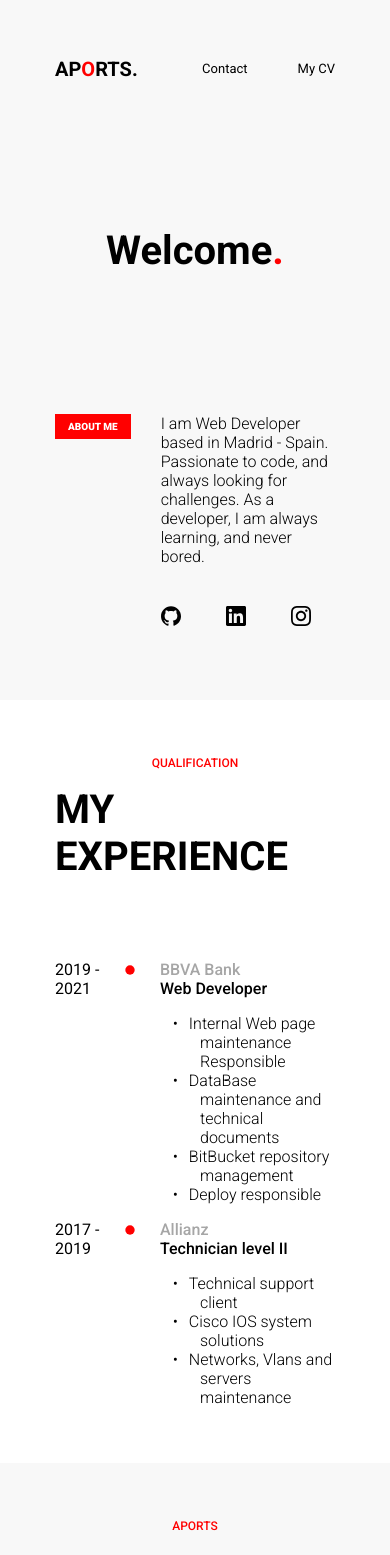
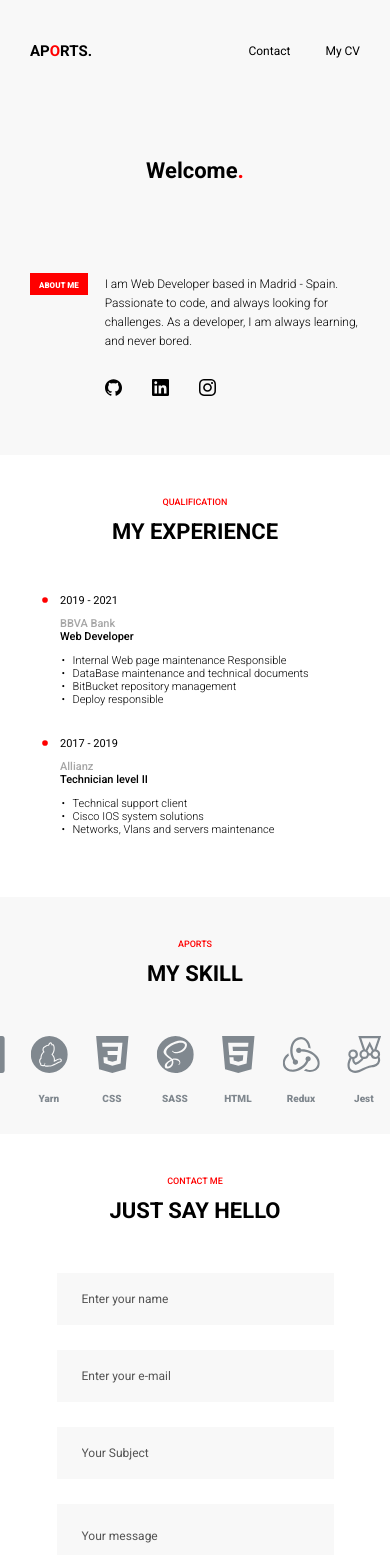
Before and after one commit to SantGT5/NewPortfolio, a React app: page /portfolio in a window 390 px wide. Shown: the top 1555 px of the page. Built offline with nearby package versions, Linux system fonts and the light colour scheme.

Commit message:
Sass style

```diff
--- a/src/components/global/ContactMe.tsx
+++ b/src/components/global/ContactMe.tsx
@@ -144,7 +144,7 @@ export const ContactMe = () => {
             placeholder="Your Subject"
           />
           <textarea
-            rows={25}
+            rows={20}
             required={true}
             name="message"
             value={status.message}
--- a/src/components/global/MyExperience.tsx
+++ b/src/components/global/MyExperience.tsx
@@ -31,8 +31,9 @@ export const MyExperience = () => {
       <h1 className="title">MY EXPERIENCE</h1>
       {objExpe.map((elem, i) => {
         return (
-          <div key={i} className="flex">
+          <div key={i} className="flex-experience">
             <div className="flex">
+            <BsDot className="icon-dot-response" />
               <span className="date">{elem.date}</span>
               <BsDot className="icon-dot" />
             </div>
--- a/src/components/global/Skills.tsx
+++ b/src/components/global/Skills.tsx
@@ -42,7 +42,7 @@ export const Skills = () => {
       <h4 className="sub-title">APORTS</h4>
       <h1 className="title">MY SKILL</h1>
       <div className="flex">
-        <Marquee speed={55} gradientColor={[248, 248, 248]}>
+        <Marquee speed={55} gradientColor={[248, 248, 248]} gradient={false}>
           {icons.map((Icons, i) => {
             return (
               <div key={i} className="icons-container">
--- a/src/styles.sass
+++ b/src/styles.sass
@@ -39,6 +39,10 @@ $placeholder-color: #545454
                 font-size: 15px
                 @media screen and (max-width: 637px)
                     font-size: 12px
+                    @media screen and (max-width: 586px)
+                        font-size: 10px
+                        @media screen and (max-width: 390px)
+                            font-size: 9px
 
 @mixin title()
     color: $black-color
@@ -55,8 +59,15 @@ $placeholder-color: #545454
                 @media screen and (max-width: 637px)
                     font-size: 40px
                     margin: 0px 0px 80px 0px
-
-@mixin name()
+                    @media screen and (max-width: 586px)
+                        font-size: 30px
+                        margin: 0px 0px 60px 0px
+                        @media screen and (max-width: 487px)
+                            font-size: 25px
+                            margin: 0px 0px 60px 0px
+                            @media screen and (max-width: 390px)
+                                font-size: 22px
+                                margin: 0px 0px 50px 0px
 
 // *** Global Page Style && ClassName ***
 
@@ -92,6 +103,10 @@ button
             padding: 50px 65px
             @media screen and (max-width: 637px)
                 padding: 40px 55px
+                @media screen and (max-width: 586px)
+                    padding: 30px 40px
+                    @media screen and (max-width: 507px)
+                        padding: 30px 30px
 
 .center
     @include center-grid()
@@ -219,6 +234,10 @@ button
                     font-size: 25px
                     @media screen and (max-width: 637px)
                         font-size: 20px
+                        @media screen and (max-width: 586px)
+                            font-size: 17px
+                            @media screen and (max-width: 487px)
+                                font-size: 15px
 
 .flex-end
     justify-content: end
@@ -231,6 +250,10 @@ button
                 margin: 0px 70px 0px 0px
                 @media screen and (max-width: 637px)
                     margin: 0px 50px 0px 0px
+                    @media screen and (max-width: 586px)
+                        margin: 0px 40px 0px 0px
+                        @media screen and (max-width: 487px)
+                            margin: 0px 35px 0px 0px
     a,
     span
         font-size: 24px
@@ -245,6 +268,8 @@ button
                     font-size: 16px
                     @media screen and (max-width: 637px)
                         font-size: 13px
+                        @media screen and (max-width: 586px)
+                            font-size: 12px
 
 // *** Welcome title ***
 
@@ -263,6 +288,16 @@ button
                 @media screen and (max-width: 637px)
                     font-size: 40px
                     margin: 50px 0px 140px 0px
+                    @media screen and (max-width: 586px)
+                        font-size: 30px
+                        margin: 40px 0px 120px 0px
+                        @media screen and (max-width: 487px)
+                            font-size: 25px
+                            margin: 35px 0px 110px 0px
+                            @media screen and (max-width: 419px)
+                                margin: 25px 0px 90px 0px
+                                @media screen and (max-width: 390px)
+                                    font-size: 22px
 
 // *** About Me ***
 
@@ -290,6 +325,15 @@ button
                     @media screen and (max-width: 637px)
                         margin: 7px 13px 7px 13px
                         font-size: 10px
+                        @media screen and (max-width: 586px)
+                            margin: 5px 11px 5px 11px
+                            font-size: 9px
+                            @media screen and (max-width: 487px)
+                                font-size: 9px
+                                margin: 5px 10px 5px 10px
+                                @media screen and (max-width: 390px)
+                                    font-size: 8px
+                                    margin: 5px 9px 5px 9px
 
 .about-text
     font-size: 36px
@@ -304,6 +348,12 @@ button
                     font-size: 20px
                     @media screen and (max-width: 637px)
                         font-size: 16px
+                        @media screen and (max-width: 586px)
+                            font-size: 15px
+                            @media screen and (max-width: 487px)
+                                font-size: 13px
+                                @media screen and (max-width: 390px)
+                                    font-size: 12px
 
 .about-text-container
     max-width: 60rem
@@ -316,6 +366,10 @@ button
                 margin: 0px 0px 0px 45px
                 @media screen and (max-width: 637px)
                     margin: 0px 0px 0px 30px
+                    @media screen and (max-width: 586px)
+                        margin: 0px 0px 0px 20px
+                        @media screen and (max-width: 487px)
+                            margin: 0px 0px 0px 17px
 
 // *** Icons Welcome ***
 
@@ -331,6 +385,8 @@ button
                 font-size: 23px
                 @media screen and (max-width: 637px)
                     font-size: 20px
+                    @media screen and (max-width: 586px)
+                        font-size: 17px
 
 .icon-linkedin
     font-size: 35px
@@ -344,107 +400,177 @@ button
                 font-size: 23px
                 @media screen and (max-width: 637px)
                     font-size: 20px
+                    @media screen and (max-width: 586px)
+                        font-size: 17px
+                        margin: 0px 40px 0px 40px
+                        @media screen and (max-width: 487px)
+                            margin: 0px 30px 0px 30px
 
 .icons-welcome
     margin: 40px 0px 50px 0px
     @media screen and (max-width: 950px)
         margin: 40px 0px 30px 0px
+        @media screen and (max-width: 586px)
+            margin: 35px 0px 30px 0px
+            @media screen and (max-width: 487px)
+                margin: 30px 0px 25px 0px
 
 // *** Qualification - MyExperience ***
 
 .date
     font-size: 36px
     font-weight: 400
-    @media screen and (max-width: 1379px)
+    @media screen and (max-width: 1414px)
         font-size: 30px
         @media screen and (max-width: 1379px)
             font-size: 25px
-            @media screen and (max-width: 950px)
-                font-size: 21px
-                @media screen and (max-width: 826px)
-                    font-size: 17px
-                    @media screen and (max-width: 712px)
-                        width: 50px
-                        @media screen and (max-width: 637px)
-                            font-size: 16px
-                            width: 45px
+            @media screen and (max-width: 1164px)
+                font-size: 24px
+                @media screen and (max-width: 1159px)
+                    font-size: 23.5px
+                @media screen and (max-width: 1035px)
+                    font-size: 21px
+                    @media screen and (max-width: 861px)
+                        font-size: 17px
+                        @media screen and (max-width: 747px)
+                            margin-bottom: 10px
+                            width: 100px
+                            @media screen and (max-width: 487px)
+                                font-size: 14px
+                                @media screen and (max-width: 390px)
+                                    font-size: 11px
+                        // @media screen and (max-width: 712px)
+                        //     width: 50px
+                        //     @media screen and (max-width: 637px)
+                        //         font-size: 16px
+                        //         width: 45px
+                        //         @media screen and (max-width: 586px)
+                        //             font-size: 14px
+                        //             width: 39px
+                        //             @media screen and (max-width: 504px)
+                        //                 margin-bottom: 10px
+                        //                 width: 100px
+
+.flex-experience
+    display: flex
+    @media screen and (max-width: 747px)
+        margin-bottom: 20px
+        flex-direction: column
+        flex-wrap: nowrap
+
+.icon-dot-response
+    font-size: 0px
+    color: $white-color
+    margin: 0px 0px 0px 0px
+    @media screen and (max-width: 747px)
+        font-size: 35px
+        color: $red-color
+        margin: -10px 0px 0px 0px
+        @media screen and (max-width: 390px)
+            font-size: 30px
+            margin: -9px 0px 0px 0px
 
 .icon-dot
     color: $red-color
     font-size: 100px
     margin: -30px 30px 0px 50px
-    @media screen and (max-width: 1379px)
+    @media screen and (max-width: 1414px)
         margin: -30px 20px 0px 20px
         @media screen and (max-width: 1379px)
             margin: -30px 10px 0px 10px
             @media screen and (max-width: 1156px)
                 margin: -25px 10px 0px 10px
                 font-size: 80px
-                @media screen and (max-width: 950px)
+                @media screen and (max-width: 1035px)
                     margin: -21px 10px 0px 10px
                     font-size: 65px
-                    @media screen and (max-width: 826px)
+                    @media screen and (max-width: 861px)
                         margin: -20px 10px 0px 10px
                         font-size: 60px
-                        @media screen and (max-width: 712px)
-                            margin: -18px 5px 0px 5px
-                            font-size: 55px
-                            @media screen and (max-width: 637px)
-                                margin: -15px 5px 0px 5px
-                                font-size: 50px
+                        @media screen and (max-width: 747px)
+                            font-size: 0px
+                        // @media screen and (max-width: 712px)
+                        //     margin: -18px 5px 0px 5px
+                        //     font-size: 55px
+                        //     @media screen and (max-width: 637px)
+                        //         margin: -15px 5px 0px 5px
+                        //         font-size: 50px
+                        //         @media screen and (max-width: 586px)
+                        //             margin: -13px 5px 0px 5px
+                        //             font-size: 45px
+                        //             @media screen and (max-width: 504px)
+                        //                 margin: -12px 0px 0px 0px
+                        //                 font-size: 40px
+                        //                 @media screen and (max-width: 586px)
+                        //                     font-size: 0px
+
+.expe-description
+    margin-left: 35px
+    @media screen and (max-width: 390px)
+        margin-left: 30px
 
 .expe-sub-title
     color: #A6A6A6
     font-size: 36px
     font-weight: 500
     margin: 0
-    @media screen and (max-width: 1379px)
+    @media screen and (max-width: 1414px)
         font-size: 30px
         @media screen and (max-width: 1156px)
             font-size: 25px
-            @media screen and (max-width: 950px)
+            @media screen and (max-width: 1035px)
                 font-size: 21px
-                @media screen and (max-width: 826px)
+                @media screen and (max-width: 861px)
                     font-size: 17px
-                    @media screen and (max-width: 637px)
-                        font-size: 16px
+                    @media screen and (max-width: 487px)
+                        font-size: 14px
+                        @media screen and (max-width: 390px)
+                            font-size: 11px
 
 .expe-title
     color: $black-color
     font-size: 36px
     font-weight: 500
     margin: 0
-    @media screen and (max-width: 1379px)
+    @media screen and (max-width: 1414px)
         font-size: 30px
         @media screen and (max-width: 1156px)
             font-size: 25px
             @media screen and (max-width: 826px)
                 font-size: 17px
-                @media screen and (max-width: 637px)
-                    font-size: 16px
+                @media screen and (max-width: 487px)
+                        font-size: 14px
+                        @media screen and (max-width: 390px)
+                            font-size: 11px
 
 .expe-list
     font-size: 36px
     font-weight: 300
     list-style-type: none
-    @media screen and (max-width: 1379px)
+    @media screen and (max-width: 1414px)
         font-size: 30px
         @media screen and (max-width: 1156px)
             font-size: 25px
             @media screen and (max-width: 950px)
                 font-size: 21px
-                @media screen and (max-width: 826px)
+                @media screen and (max-width: 861px)
                     font-size: 17px
-                    @media screen and (max-width: 637px)
-                        font-size: 16px
+                    @media screen and (max-width: 487px)
+                        font-size: 14px
+                        @media screen and (max-width: 390px)
+                            font-size: 11px
     li::before
         content: "•"
         color: $black-color
         display: inline-block
         width: 1em
         margin-left: -0.5em
-        @media screen and (max-width: 712px)
+        @media screen and (max-width: 527px)
             margin-left: -1.7em
+            @media screen and (max-width: 487px)
+                margin-left: -2.2em
+                @media screen and (max-width: 390px)
+                    margin-left: -3.5em
 
 // *** Aports Skills ***
 
@@ -459,6 +585,10 @@ button
             font-size: 60px
             @media screen and (max-width: 637px)
                 font-size: 50px
+                @media screen and (max-width: 586px)
+                    font-size: 45px
+                    @media screen and (max-width: 390px)
+                        font-size: 37px
 
 .skill-des
     color: $skill-color
@@ -474,6 +604,10 @@ button
             @media screen and (max-width: 637px)
                 margin: 20px 0px 0px 0px
                 font-size: 17px
+                @media screen and (max-width: 586px)
+                    font-size: 15px
+                    @media screen and (max-width: 390px)
+                        font-size: 10px
 
 .icons-container
     margin: 0px 40px
@@ -483,6 +617,10 @@ button
         margin: 0px 30px
         @media screen and (max-width: 637px)
             margin: 0px 25px
+            @media screen and (max-width: 586px)
+                margin: 0px 20px
+                @media screen and (max-width: 390px)
+                    margin: 0px 13px
 
 .container-skill
     padding: 70px 0px
@@ -492,6 +630,8 @@ button
             padding: 55px 0px
             @media screen and (max-width: 637px)
                 padding: 40px 0px
+                @media screen and (max-width: 586px)
+                    padding: 30px 0px
 
 // *** Contact Me ***
 
@@ -501,6 +641,8 @@ button
 
 .input-contact::placeholder
     color: $placeholder-color
+    @media screen and (max-width: 504px)
+        font-size: 12px
 
 .input-name
     width: 500px
@@ -519,10 +661,19 @@ button
                     @media screen and (max-width: 842px)
                         width: 250px
                         @media screen and (max-width: 712px)
+                            margin-bottom: 25px
                             margin-right: 0px
                             width: 350px
                             @media screen and (max-width: 637px)
                                 width: 300px
+                                @media screen and (max-width: 586px)
+                                    height: 60px
+                                    @media screen and (max-width: 487px)
+                                        height: 50px
+                                        @media screen and (max-width: 390px)
+                                            width: 250px
+                                            @media screen and (max-width: 336px)
+                                                width: 200px
 
 .input-email
     width: 500px
@@ -541,10 +692,19 @@ button
                     @media screen and (max-width: 842px)
                         width: 250px
                         @media screen and (max-width: 712px)
+                            margin-bottom: 25px
                             margin-left: 0px
                             width: 350px
                             @media screen and (max-width: 637px)
                                 width: 300px
+                                @media screen and (max-width: 586px)
+                                    height: 60px
+                                    @media screen and (max-width: 487px)
+                                        height: 50px
+                                        @media screen and (max-width: 390px)
+                                            width: 250px
+                                            @media screen and (max-width: 336px)
+                                                width: 200px
 
 .flex-name-email
     display: flex
@@ -555,6 +715,12 @@ button
     height: 80px
     margin-bottom: 35px
     padding-left: 25px
+    @media screen and (max-width: 712px)
+        margin-bottom: 25px
+        @media screen and (max-width: 586px)
+            height: 60px
+            @media screen and (max-width: 487px)
+                height: 50px
 
 .textarea-subject
     padding: 25px 0px 0px 25px
@@ -580,6 +746,10 @@ button
                 font-size: 12px
                 padding: 12px
                 border: none
+                @media screen and (max-width: 504px)
+                    font-size: 10px
+                    padding: 10px
+                    border: none
 
 .copy-style
     font-size: 30px
@@ -593,6 +763,9 @@ button
             @media screen and (max-width: 637px)
                 margin: 30px 0px 30px 0px
                 font-size: 15px
+                @media screen and (max-width: 504px)
+                    margin: 25px 0px 25px 0px
+                    font-size: 13px
 
 // *** Social Media Icons ***
 
@@ -608,3 +781,5 @@ button
             font-size: 40px
             @media screen and (max-width: 637px)
                 font-size: 30px
+                @media screen and (max-width: 586px)
+                    font-size: 25px
```
